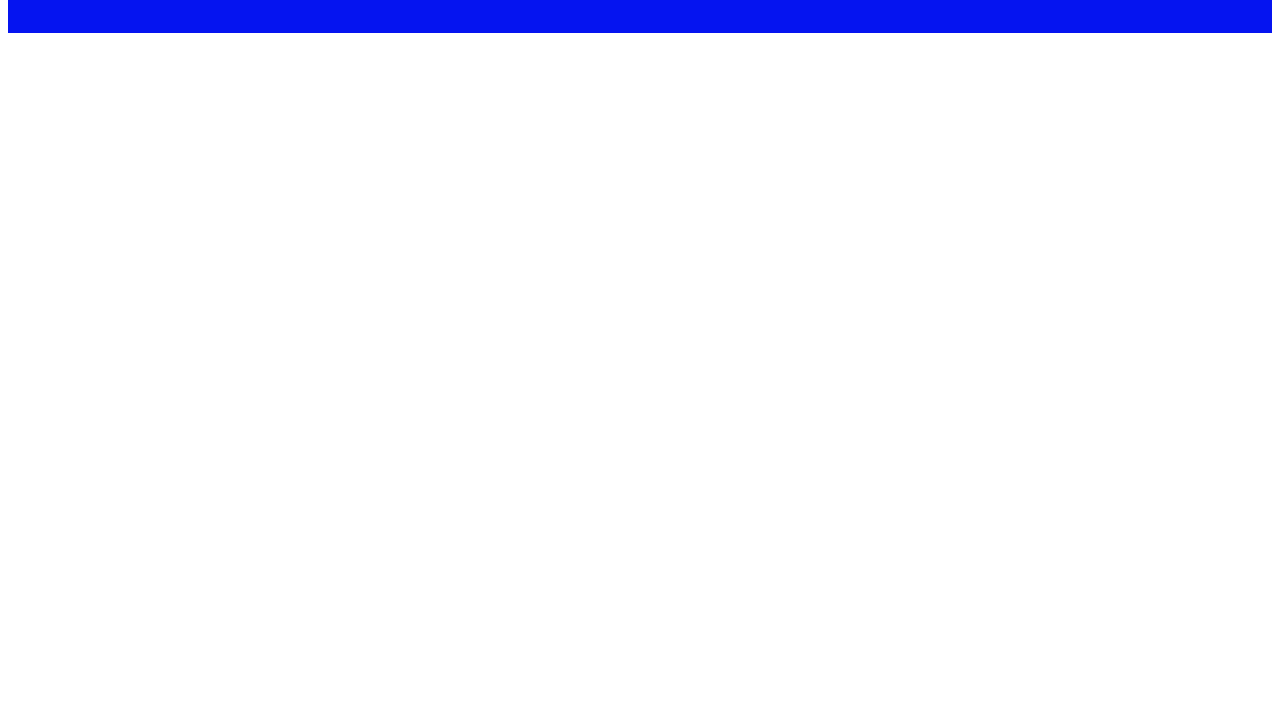
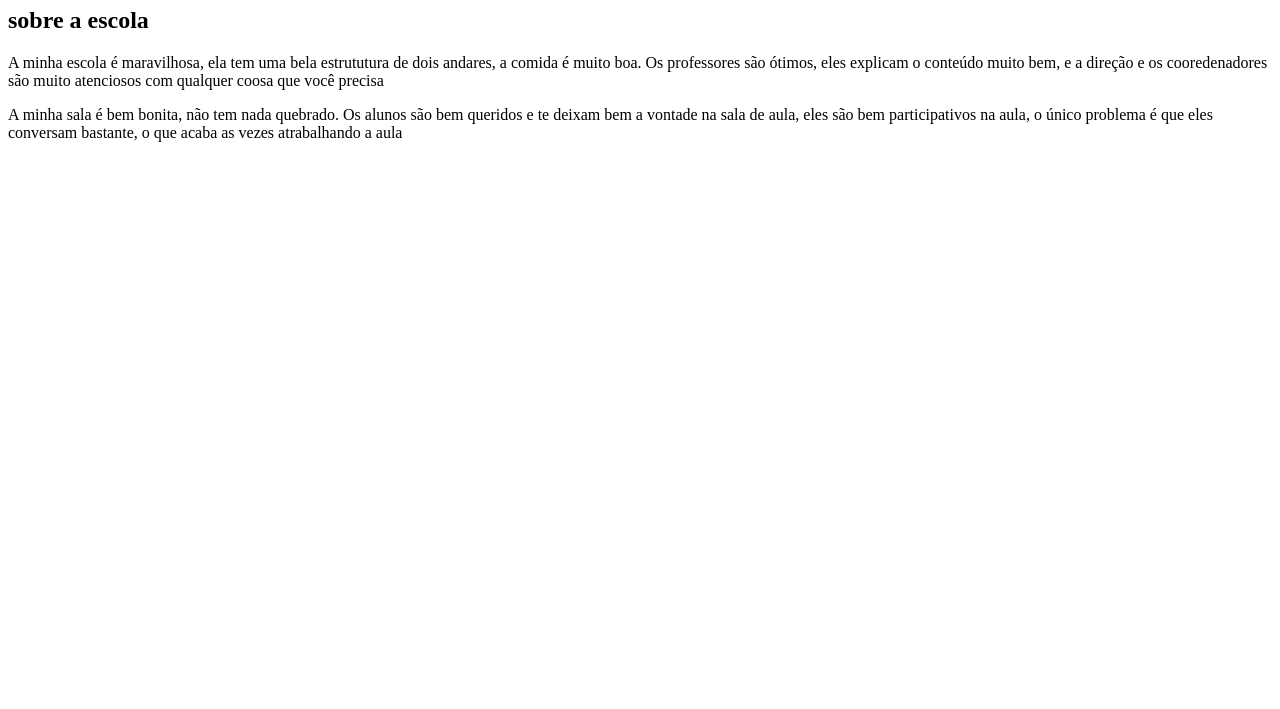
Before and after one commit to gabri3lros/Turma-Criativa, a plain HTML site: page index.html in a window 1280 px wide. Shown: the part 91-800 px from the top of the page. Drawn offline with Linux system fonts and the light colour scheme.

Commit message:
Add files via upload

```diff
--- a/index.html
+++ b/index.html
@@ -7,12 +7,18 @@
     <title>Document</title>
     <link rel="stylesheet" href="style.css">
 </head>
-<body><header class="cabeçalho"> <img src="image.png" alt="logo colégio estadual joão zacco paraná">
+<body><header class=""> <img src="image.png" alt="logo colégio estadual joão zacco paraná">
     <ul class="cabeçalho-lista">
         <li class="cabeçalho-lista-item">Escola</li>
         <li class="cabeçalho-lista-item">Estudante</li>
     </ul></header>
-
-
+   <section class="escola">
+    <div class="escola-div-conteúdo">
+        <h2 class="escola-titulo"> sobre a escola </h2>
+        <p class="escola-texto-um"> A minha escola é maravilhosa, ela tem uma bela estrututura de dois andares, a comida é muito boa. Os professores são ótimos, eles explicam o conteúdo muito bem, e a direção e os cooredenadores são muito atenciosos com qualquer coosa que você precisa</p>
+        <p class="escola-texto-dois"> A minha sala é bem bonita, não tem nada quebrado. Os alunos são bem queridos e te deixam bem a vontade na sala de aula, eles são bem participativos na aula, o único problema é que eles conversam bastante, o que acaba as vezes atrabalhando a aula</p>
+    </div>
+    <img class="escola-imagem" src="" alt="">
+   </section>
 </body>
 </html>
```
Also changed, not shown: João Zacco Paraná.jpg (added), style.css (line endings or trailing spaces).
